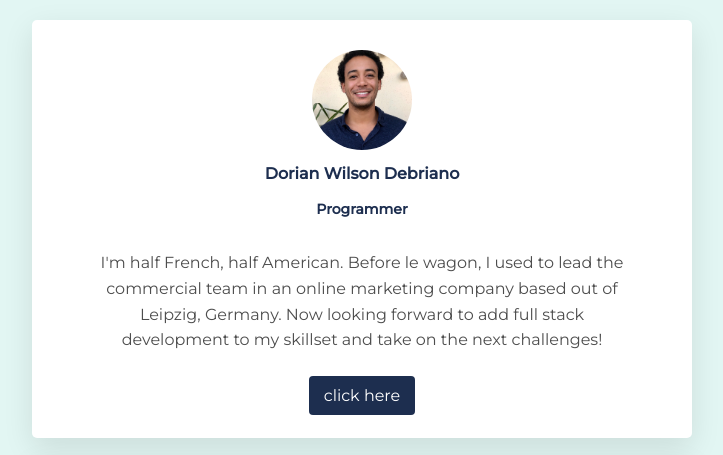
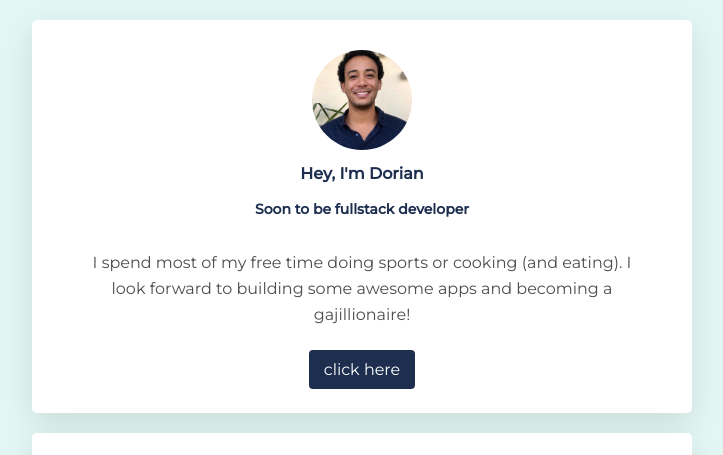
Before and after one commit to DorianWilsonDebriano/profile, a plain HTML site: page index.html in a window 1280 px wide. Shown: the top 455 px of the page, without its empty margins (278-1001 px from the left). Drawn offline with Linux system fonts and the light colour scheme.

Commit message:
make my profile prettier

```diff
--- a/index.html
+++ b/index.html
@@ -11,9 +11,9 @@
     <div class="container">
       <div class="card-white" id="information">
         <img src="images/Dorian-profile-pic-square.jpeg" alt="Dorian_profile_pic" class="dorian-pic img-round">
-        <h1>Dorian Wilson Debriano</h1>
-        <h2>Programmer</h2>
-        <p> I'm half French, half American. Before le wagon, I used to lead the commercial team in an online marketing company based out of Leipzig, Germany. Now looking forward to add full stack development to my skillset and take on the next challenges!</p>
+        <h1>Hey, I'm Dorian</h1>
+        <h2>Soon to be fullstack developer</h2>
+        <p>I spend most of my free time doing sports or cooking (and eating). I look forward to building some awesome apps and becoming a gajillionaire!</p>
         <a href="#" class="btn-blue">click here</a>
       </div>
       <div class="card-white" id="follow-me">
```
